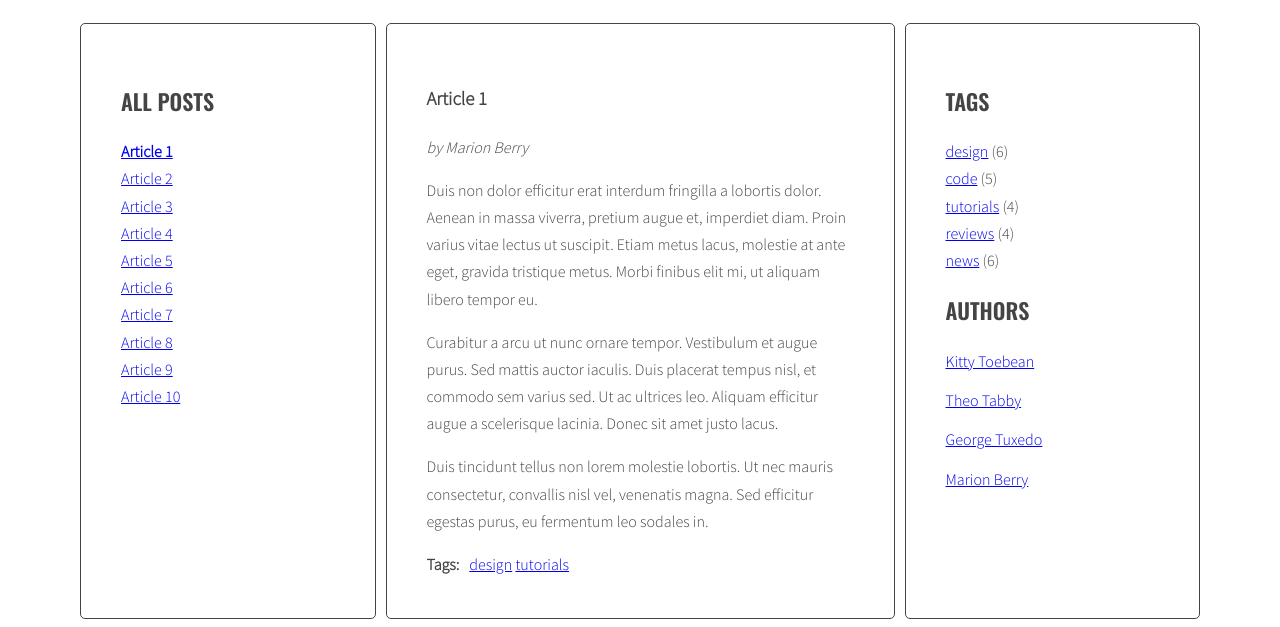
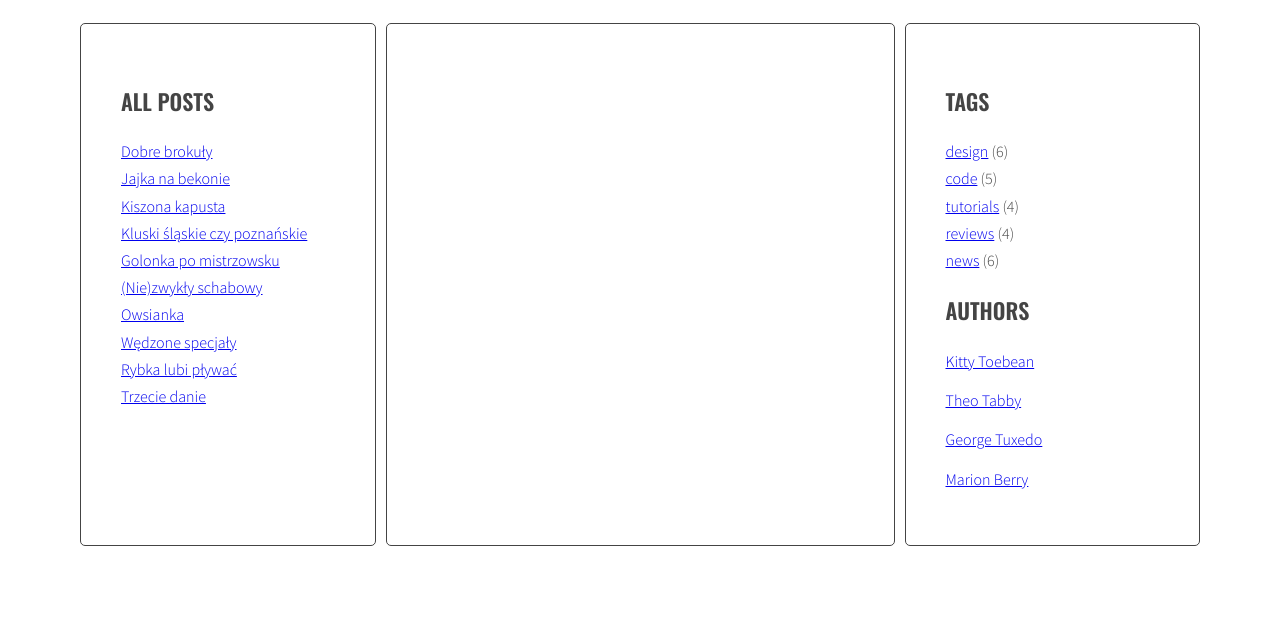
Before and after one commit to Stolkens/javascript-blog, a website: page index.html in a window 1280 px wide. Shown: the part 220-847 px from the top of the page. After the commit the page ends 800 px from the top, so only its background shows below. Drawn offline with nearby package versions, Linux system fonts and the light colour scheme.

Commit message:
Add generateTitleLinks

```diff
--- a/index.html
+++ b/index.html
@@ -19,21 +19,12 @@ crossorigin="anonymous"
             <aside class="sidebar">
               <h2 class="section-title">All posts</h2>
               <ul class="list titles">
-                <li><a href="#article-1" class="active"><span>Article 1</span></a></li>
-                <li><a href="#article-2"><span>Article 2</span></a></li>
-                <li><a href="#article-3"><span>Article 3</span></a></li>
-                <li><a href="#article-4"><span>Article 4</span></a></li>
-                <li><a href="#article-5"><span>Article 5</span></a></li>
-                <li><a href="#article-6"><span>Article 6</span></a></li>
-                <li><a href="#article-7"><span>Article 7</span></a></li>
-                <li><a href="#article-8"><span>Article 8</span></a></li>
-                <li><a href="#article-9"><span>Article 9</span></a></li>
-                <li><a href="#article-10"><span>Article 10</span></a></li>
+                <code id='insert'></code>
               </ul>
             </aside>
             <section class="posts">
-              <article class="post active" id="article-1">
-                <h3 class="post-title">Article 1</h3>
+              <article class="post" id="article-1">
+                <h3 class="post-title">Dobre brokuły</h3>
                 <p class="post-author">by Marion Berry</p>
                 <div class="post-content">
                   <p>Duis non dolor efficitur erat interdum fringilla a lobortis dolor. Aenean in massa viverra, pretium augue et, imperdiet diam. Proin varius vitae lectus ut suscipit. Etiam metus lacus, molestie at ante eget, gravida tristique metus. Morbi finibus elit mi, ut aliquam libero tempor eu.</p>
@@ -51,7 +42,7 @@ crossorigin="anonymous"
                 </div>
               </article>
               <article class="post" id="article-2">
-                <h3 class="post-title">Article 2</h3>
+                <h3 class="post-title">Jajka na bekonie</h3>
                 <p class="post-author">by Theo Tabby</p>
                 <div class="post-content">
                   <p>Phasellus sollicitudin, arcu vel iaculis ullamcorper, quam leo viverra orci, et faucibus quam sapien vel est. Maecenas ac suscipit elit. Nullam interdum, lorem vitae venenatis pulvinar, ex dui malesuada nunc, tempus cursus enim metus vel nulla.</p>
@@ -69,7 +60,7 @@ crossorigin="anonymous"
                 </div>
               </article>
               <article class="post" id="article-3">
-                <h3 class="post-title">Article 3</h3>
+                <h3 class="post-title">Kiszona kapusta</h3>
                 <p class="post-author">by George Tuxedo</p>
                 <div class="post-content">
                   <p>Mauris vel pellentesque turpis, ac sodales nisl. Quisque iaculis mi velit, ut convallis tellus accumsan a. Quisque iaculis, nisi et dignissim tincidunt, nisl eros euismod nulla, finibus laoreet erat enim posuere elit.</p>
@@ -87,7 +78,7 @@ crossorigin="anonymous"
                 </div>
               </article>
               <article class="post" id="article-4">
-                <h3 class="post-title">Article 4</h3>
+                <h3 class="post-title">Kluski śląskie czy poznańskie</h3>
                 <p class="post-author">by Kitty Toebean</p>
                 <div class="post-content">
                   <p>Morbi vel cursus nulla, vel varius mauris. Suspendisse sed elit sit amet risus faucibus vestibulum ut sit amet purus. Donec orci est, condimentum ut quam quis, scelerisque fringilla ligula.</p>
@@ -106,7 +97,7 @@ crossorigin="anonymous"
                 </div>
               </article>
               <article class="post" id="article-5">
-                <h3 class="post-title">Article 5</h3>
+                <h3 class="post-title">Golonka po mistrzowsku</h3>
                 <p class="post-author">by Marion Berry</p>
                 <div class="post-content">
                   <p>Suspendisse sem eros, euismod condimentum arcu ac, consequat fermentum orci. Nam convallis lacus nec interdum vestibulum. Vestibulum luctus, quam eu tristique ornare, lorem nibh sodales enim, vitae tempor dolor ante vitae tortor.</p>
@@ -124,7 +115,7 @@ crossorigin="anonymous"
                 </div>
               </article>
               <article class="post" id="article-6">
-                <h3 class="post-title">Article 6</h3>
+                <h3 class="post-title">(Nie)zwykły schabowy</h3>
                 <p class="post-author">by George Tuxedo</p>
                 <div class="post-content">
                   <p>Donec posuere iaculis ante sed hendrerit. Lorem ipsum dolor sit amet, consectetur adipiscing elit. Quisque hendrerit neque nec urna tincidunt, quis vehicula dui vulputate. Morbi est sapien, auctor ut lectus eu, placerat viverra lorem.</p>
@@ -142,7 +133,7 @@ crossorigin="anonymous"
                 </div>
               </article>
               <article class="post" id="article-7">
-                <h3 class="post-title">Article 7</h3>
+                <h3 class="post-title">Owsianka</h3>
                 <p class="post-author">by Kitty Toebean</p>
                 <div class="post-content">
                   <p>Donec eleifend mauris ac nisl fermentum, ac fermentum turpis dignissim. Aliquam diam nisl, imperdiet a varius eget, lobortis sed nisi. Nullam suscipit ipsum sed magna blandit, sed pellentesque urna malesuada.</p>
@@ -160,7 +151,7 @@ crossorigin="anonymous"
                 </div>
               </article>
               <article class="post" id="article-8">
-                <h3 class="post-title">Article 8</h3>
+                <h3 class="post-title">Wędzone specjały</h3>
                 <p class="post-author">by Theo Tabby</p>
                 <div class="post-content">
                   <p>Praesent quis imperdiet erat. Curabitur tempor sapien a interdum malesuada. Proin libero erat, sagittis a sollicitudin eget, pulvinar nec risus. Cras et suscipit sem.</p>
@@ -179,7 +170,7 @@ crossorigin="anonymous"
                 </div>
               </article>
               <article class="post" id="article-9">
-                <h3 class="post-title">Article 9</h3>
+                <h3 class="post-title">Rybka lubi pływać</h3>
                 <p class="post-author">by Marion Berry</p>
                 <div class="post-content">
                   <p>Tam et facilisis purus. Donec vulputate est quis lobortis posuere. Nunc vitae lorem ut odio faucibus pulvinar nec in justo. Ut ut ante ac tellus ornare tempus. Nunc maximus, tortor et dictum convallis, nunc libero posuere leo, scelerisque ultrices arcu sapien ut tellus.</p>
@@ -197,7 +188,7 @@ crossorigin="anonymous"
                 </div>
               </article>
               <article class="post" id="article-10">
-                <h3 class="post-title">Article 10</h3>
+                <h3 class="post-title">Trzecie danie</h3>
                 <p class="post-author">by George Tuxedo</p>
                 <div class="post-content">
                   <p>Aliquam erat volutpat. Ut non eleifend lectus. Donec suscipit tellus tempor, ornare dui id, hendrerit neque. Phasellus lacinia laoreet dui in luctus. Sed hendrerit, magna sit amet varius tempor, augue augue scelerisque est, non scelerisque mauris libero eu sapien.</p>
--- a/js/script.js
+++ b/js/script.js
@@ -1,5 +1,5 @@
 'use strict';
-
+{
 const titleClickHandler = function(event){
     event.preventDefault();
     const clickedElement = this;
@@ -29,8 +29,39 @@ const titleClickHandler = function(event){
     targetArticle.classList.add('active');
     }
 
+
+const generateTitleLinks = function () {
+
+
+    /* remove text of list of articles */
+    const titleList = document.querySelector('.titles');
+    titleList.innerHTML = ''
+    /* for each article */
+
+    const articles = document.querySelectorAll('.post');
+    let html = '';
+    for (let article of articles){
+        /* get id of article*/
+        const articleID = article.getAttribute('id');
+         /* find the title element*/
+        const articleTitleElement = article.querySelector('.post-title');
+        // console.log(articleTitleElement)
+        /* get the title from title element */
+        const articleTitle = articleTitleElement.innerHTML;
+        /* create html of article link &  */
+        const articleLink = '<li><a href="#' + articleID + '"><span>'+ articleTitle + '</span></a></li>'
+        /* insert created html to list of title links */
+        html = html + articleLink;
+        // console.log(html)
+
+    }
+    titleList.innerHTML = html;
     const links = document.querySelectorAll('.titles a');
+    // console.log(links)
 
     for(let link of links){
         link.addEventListener('click', titleClickHandler);
   }
+}
+generateTitleLinks ()
+}
```
